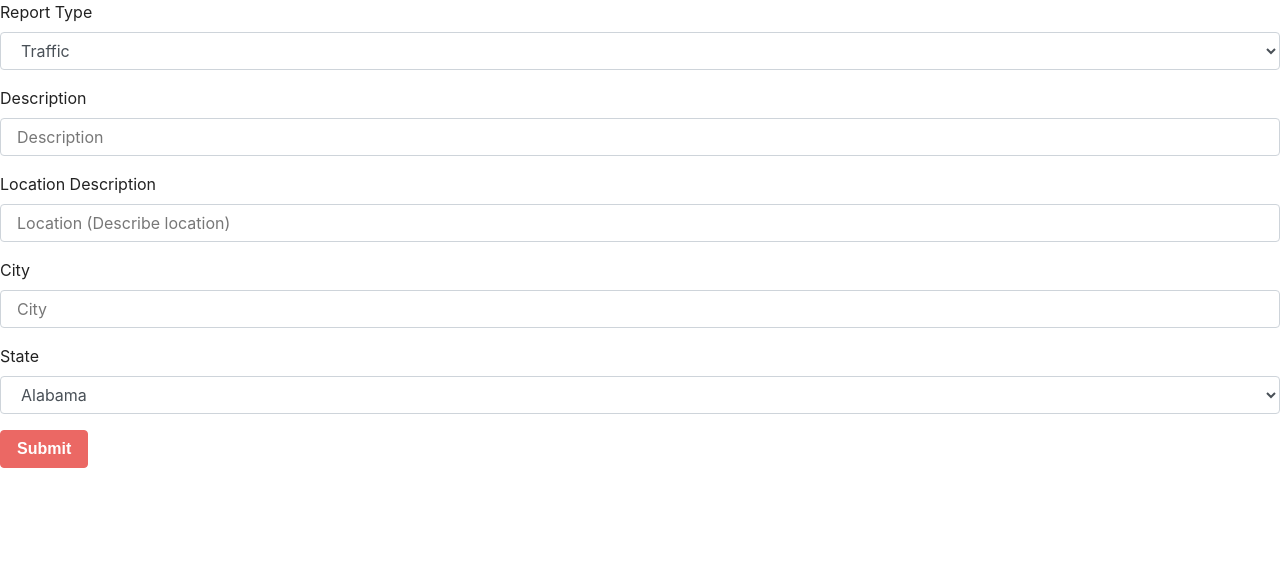
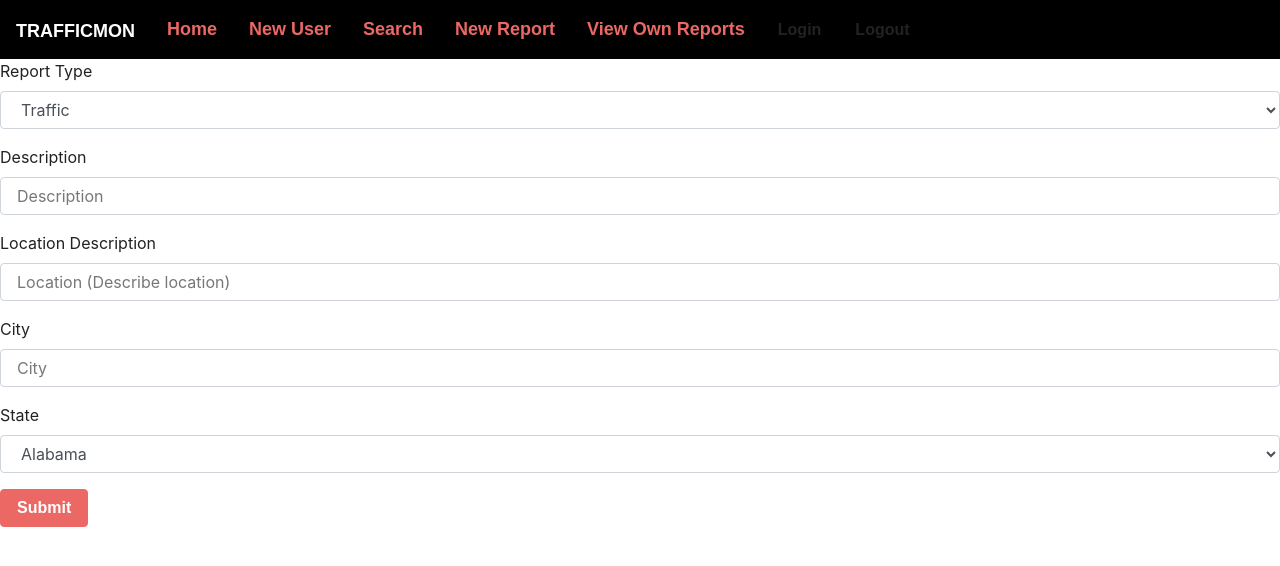
Before and after one commit to nevermindthelabel/Project-3, a React (Create React App) app in the folder client/: page /new-report in a window 1280 px wide. Shown: the top 566 px of the page. Built offline with nearby package versions, Linux system fonts and the light colour scheme; a web font is replaced by a local one.

Commit message:
added navbar to new report page, fixed issue with links in navbar

```diff
--- a/client/src/components/Navigation/index.js
+++ b/client/src/components/Navigation/index.js
@@ -2,6 +2,7 @@ import React from "react";
 import "./Nav.css";
 import LoginDialog from '../LoginDialog'
 import { Nav, Button, Navbar } from 'react-bootstrap';
+import { Link } from "react-router-dom";
 
 
 export default class Navigation extends React.Component {
@@ -15,10 +16,10 @@ export default class Navigation extends React.Component {
                 <Navbar.Brand href="#home">TrafficMon</Navbar.Brand>
                 <Navbar.Toggle aria-controls="responsive-navbar-nav" />
                 <Navbar.Collapse id="responsive-navbar-nav">
-                    <Nav.Link href="#Home">Home</Nav.Link>
+                    <Nav.Link as="strong"><Link to={"/"}><strong>Home</strong></Link></Nav.Link>
                     <Nav.Link href="New User">New User</Nav.Link>
                     <Nav.Link href="#Search">Search</Nav.Link>
-                    <Nav.Link href="#New Report">New Report</Nav.Link>
+                    <Nav.Link as="strong"><Link to={"/new-report"}><strong>New Report</strong></Link></Nav.Link>
                     <Nav.Link href="#View Own Reports">View Own Reports</Nav.Link>
                     <nav>
                         <Button variant="Login" onClick={this.handleLoginClick}>Login</Button>
--- a/client/src/pages/NewReport.js
+++ b/client/src/pages/NewReport.js
@@ -1,5 +1,6 @@
 import React, { Component } from "react";
 import NewReportForm from "../components/NewReportForm";
+import Navbar from "../components/Navigation";
 
 class NewReport extends Component {
 	state = {
@@ -8,7 +9,10 @@ class NewReport extends Component {
 
 	render() {
 		return (
-			<NewReportForm />
+			<div>
+				<Navbar />
+				<NewReportForm />
+			</div>
 		)
 	}
 }
```
